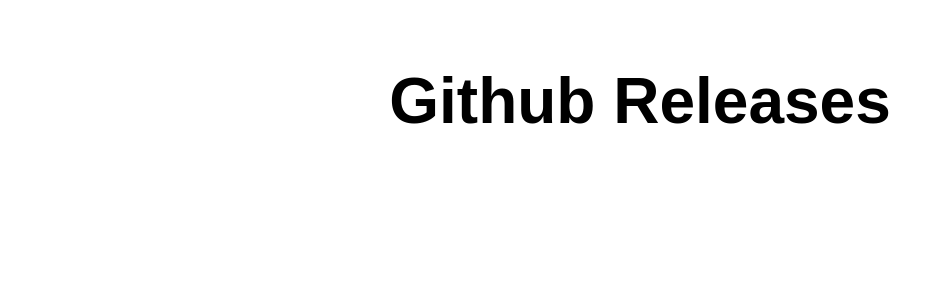
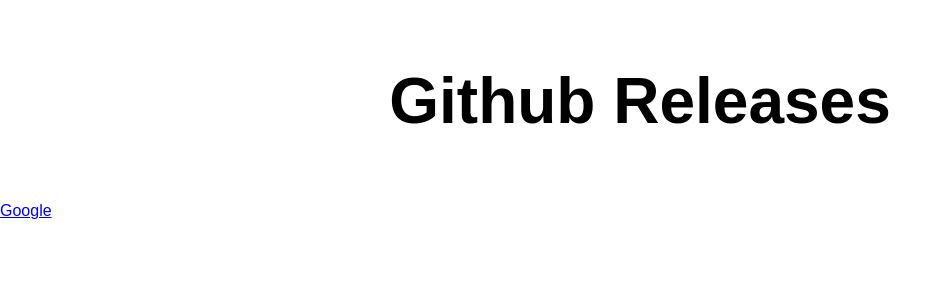
Before and after one commit to juan-carlos-correa/github-relase, a React (Create React App) app: page / in a window 1280 px wide. Shown: the top 300 px of the page, without its empty margins (0-952 px from the left). Built offline with nearby package versions, Linux system fonts and the light colour scheme.

Commit message:
Add ExternalLink component

```diff
--- a/package.json
+++ b/package.json
@@ -3,6 +3,7 @@
   "version": "0.1.0",
   "private": true,
   "dependencies": {
+    "prop-types": "^15.5.10",
     "react": "^15.5.4",
     "react-dom": "^15.5.4"
   },
--- /dev/null
+++ b/src/components/ExternalLink/ExternalLink.js
@@ -0,0 +1,33 @@
+import React from 'react';
+import PropTypes from 'prop-types';
+
+class ExternalLink extends React.PureComponent {
+  static PropTypes = {
+    to: PropTypes.string.isRequired,
+    children: PropTypes.oneOfType([
+      PropTypes.string,
+      PropTypes.node,
+      PropTypes.element
+    ]).isRequired,
+    className: PropTypes.string
+  }
+
+  static defaultProps = {
+    className: ''
+  }
+
+  render() {
+    return (
+      <a
+        href={this.props.to}
+        className={this.props.className}
+        rel="noopener"
+        target="_blank"
+      >
+        {this.props.children}
+      </a>
+    )
+  }
+}
+
+export default ExternalLink;
--- /dev/null
+++ b/src/components/ExternalLink/index.js
@@ -0,0 +1,2 @@
+import ExternalLink from './ExternalLink';
+export default ExternalLink;
--- a/src/index.js
+++ b/src/index.js
@@ -5,8 +5,12 @@
 import './index.css';
 
 import Header from './components/Header/';
+import ExternalLink from './components/ExternalLink/';
 
 ReactDOM.render(
-  <Header title="Github Releases"/>,
+  <div>
+    <Header title="Github Releases"/>
+    <ExternalLink to="https://www.google.com.mx/" children="Google"/>
+  </div>,
   document.getElementById('root'));
 registerServiceWorker();
```
